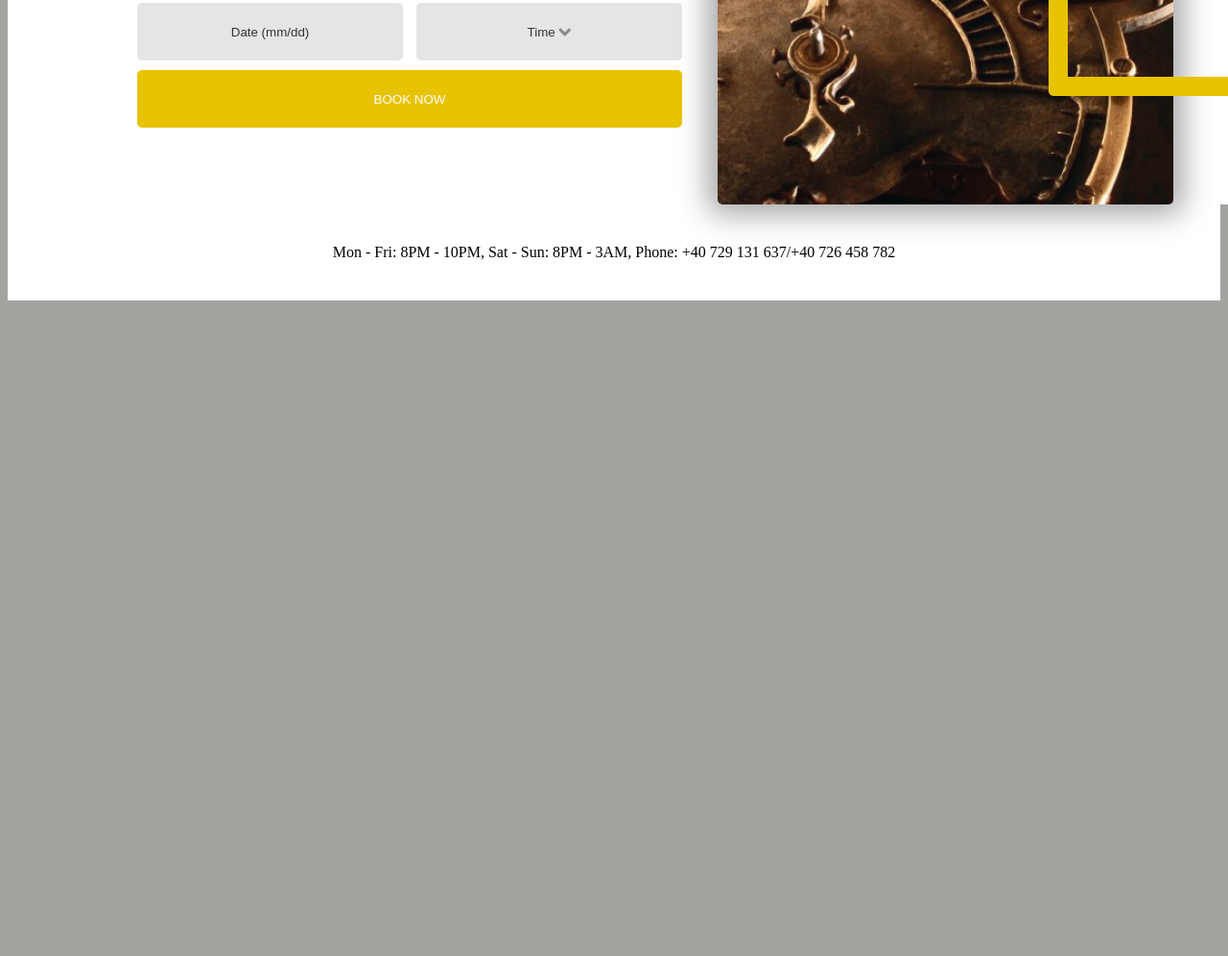
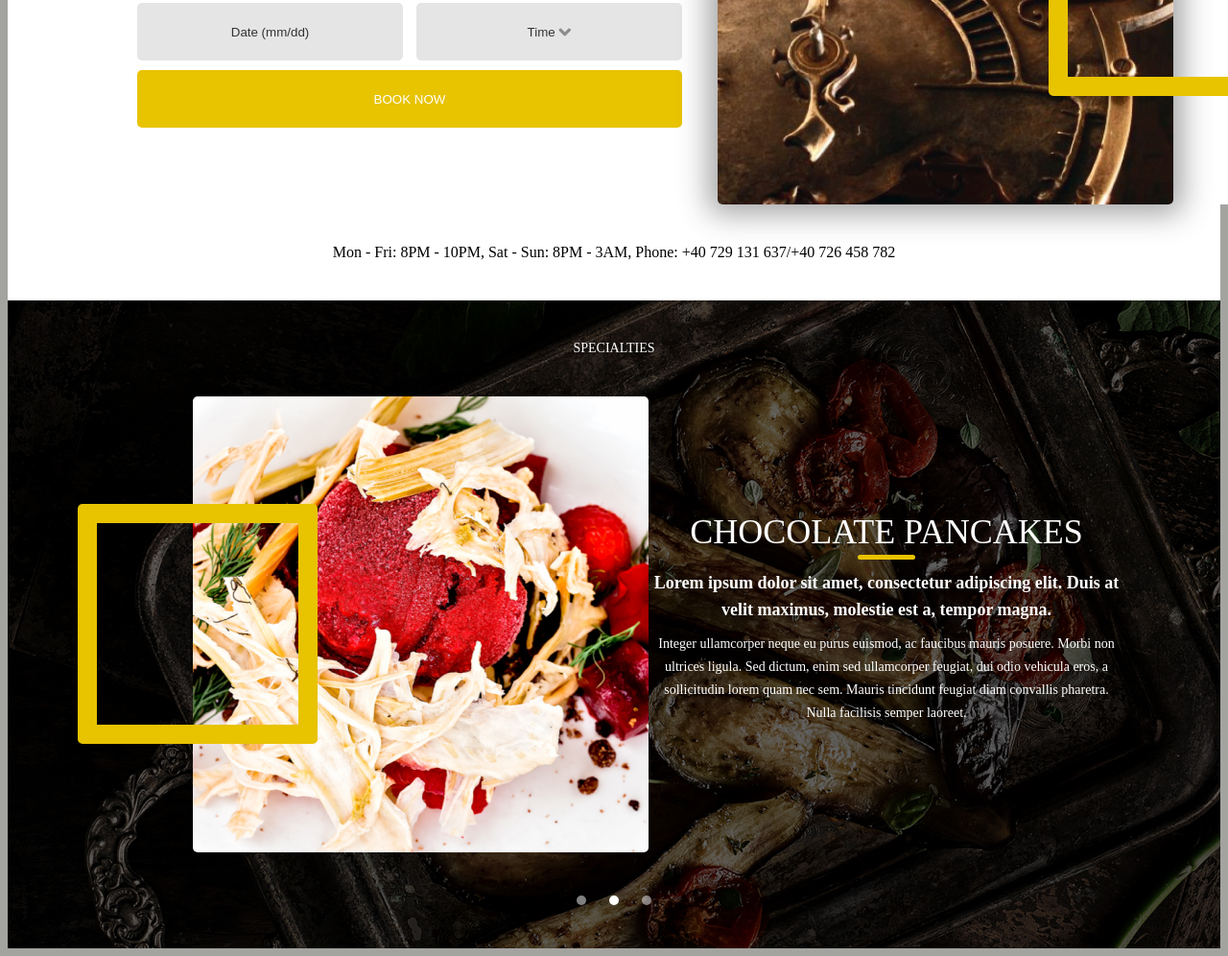
Before and after one commit to Klavdia27/Hungry-People, a plain HTML site: page index.html in a window 1280 px wide. Shown: the part 2520-3516 px from the top of the page at 96% size. Before the commit the page ends 2841 px from the top, so only its background shows below. Drawn offline with nearby package versions, Linux system fonts and the light colour scheme.

Commit message:
add chocolate to index.html

```diff
--- a/css/style.css
+++ b/css/style.css
@@ -170,7 +170,9 @@ p.vertical {
   height: 475px;
   padding: 100px;
 }
-.about-left {
+.about-left,
+.master-left,
+.chocolate-left {
   width: 50%;
   position: relative;
 }
@@ -188,6 +190,8 @@ p.vertical {
   display: flex;
   text-align: center;
   margin: 0;
+  margin-top: 10px;
+  margin-bottom: 10px;
 }
 .about-text {
   max-width: 600px;
@@ -215,11 +219,12 @@ p.vertical {
   height: 250px;
   border-radius: 5px;
 }
-.master {
+.container-master {
   height: 675px;
   background-image: url("../img/special.jpg");
 }
-.master-rectangle {
+.master-rectangle,
+.chocolate-rectangle {
   margin-top: 112px;
   left: -120px;
   position: absolute;
@@ -235,25 +240,25 @@ p.vertical {
   justify-content: center;
   height: 100px;
 }
-
-.master-img {
+.master-img,
+.chocolate-img {
   width: 475px;
   height: 475px;
+  border-radius: 5px;
 }
 .master-group {
   display: flex;
   margin-left: 193px;;
 }
-.master-right {
-  color: #fff;
-}
-.master-title {
+.master-title,
+.chocolate-title {
   margin-top: 117px;
   text-align: center;
   font-size: 36px;
   line-height: 48px;
 }
-.master-subtitle {
+.master-subtitle,
+.chocolate-subtitle {
   max-width: 600px;
   font-weight: bold;
   font-size: 18px;
@@ -261,23 +266,29 @@ p.vertical {
   display: flex;
   text-align: center;
   margin: 0;
+  margin-top: 10px;
+  margin-bottom: 10px;
 }
-.master-text {
+.master-text,
+.chocolate-text {
   max-width: 600px;
   font-size: 14px;
   line-height: 24px;
   display: flex;
   text-align: center;
 }
-.master-right {
+.master-right,
+.chocolate-right {
   margin-right: 100px;
+  color: #fff;
 }
 .container-book {
   height: 775px;
   background-color: #fff;
   padding-top: 100px;
 }
-.master-group {
+.master-group,
+.chocolate-group {
   display: flex;
   margin-left: 193px;;
 }
@@ -329,3 +340,24 @@ width: 580px;
   background-color: #E8C300;
   color: #fff;
 }
+.container-chocolate {
+  height: 675px;
+  background-image: url("../img/bg-chocolate.jpg");
+}
+.chocolate-upper {
+  height: 100px;
+}
+.chocolate-center {
+  height: 475px;
+}
+.chocolate-bottom {
+  height: 100px;
+}
+.chocolate-circle {
+  margin-left: 12px;
+  margin-right: 12px;
+}
+.chocolate-group {
+  display: flex;
+  margin-left: 193px;;
+}
--- a/index.html
+++ b/index.html
@@ -139,17 +139,14 @@
 </div>
 <!-- /.container-about -->
 
-<div class="container">
-  <div class="master">
-    <div class="team">OUR TEAM</div>
-    <div class="master-group">
-
-      <div class="about-left">
-        <img src="img/cook.jpg" alt="image: about" class="master-img">
+<div class="container container-master">
+  <div class="team">OUR TEAM</div>
+  <div class="master-group">
+    <div class="master-left">
+        <img src="img/cook.jpg" alt="image: cook" class="master-img">
         <img src="img/about-img.png" alt="image: rectangle" class="master-rectangle">
     </div>
-    <!-- /.about-left -->
-
+    <!-- /.master-left -->
     <div class="master-right">
       <div class="master-title"> MASTER CHEF </div>
       <!-- /.about-title -->
@@ -165,13 +162,11 @@
       <!-- /.about-text -->
     </div>
     <!-- /.about-right -->
-    </div>
-    <!-- /.group-master -->
+  </div>
+  <!-- /.group-master -->
+</div>
+<!-- /.container-master -->
 
-  </div>
-  <!-- /.master -->
-</div>
-<!-- /.container -->
 <div class="container">
   <div class="container-book">
         <div class="book-left">
@@ -213,5 +208,52 @@
 </div>
 <!-- /.container -->
 
+<div class="container container-chocolate">
+<div class="chocolate-upper">
+  <div class="team">SPECIALTIES</div>
+</div>
+<!-- /.chocolate-upper -->
+<div class="chocolate-center">
+
+  <div class="chocolate-group">
+    <div class="chocolate-left">
+        <img src="img/chocolate.jpg" alt="image: chocolate" class="chocolate-img">
+        <img src="img/about-img.png" alt="image: rectangle" class="chocolate-rectangle">
+    </div>
+    <!-- /.chocolate-left -->
+    <div class="chocolate-right">
+      <div class="chocolate-title"> CHOCOLATE PANCAKES </div>
+      <!-- /.chocolate-title -->
+      <div class="line-centre"></div>
+      <!-- /.line-centre -->
+      <div class="chocolate-subtitle">
+         Lorem ipsum dolor sit amet, consectetur adipiscing elit. Duis at velit maximus, molestie est a, tempor magna.
+      </div>
+      <!-- /.chocolate-subtitle -->
+      <div class="chocolate-text">
+          Integer ullamcorper neque eu purus euismod, ac faucibus mauris posuere. Morbi non ultrices ligula. Sed dictum, enim sed ullamcorper feugiat, dui odio vehicula eros, a sollicitudin lorem quam nec sem. Mauris tincidunt feugiat diam convallis pharetra. Nulla facilisis semper laoreet.
+      </div>
+      <!-- /.chocolate-text -->
+    </div>
+    <!-- /.chocolate-right -->
+  </div>
+  <!-- /.chocolate-master -->
+
+</div>
+<!-- /.chocolate-center -->
+<div class="chocolate-bottom">
+  <div class="team">
+   <img src="img/circle.svg" alt="icon: circle" class="chocolate-circle">
+   <img src="img/circle-centre.svg" alt="icon: circle" class="chocolate-circle">
+   <img src="img/circle.svg" alt="icon: circle" class="chocolate-circle">
+  </div>
+</div>
+<!-- /.chocolate-bottom -->
+
+
+</div>
+<!-- /.container container-chokolat -->
+
+
 </body>
 </html>
```
Also changed, not shown: img/bg-chocolate.jpg (added), img/chocolate.jpg (added), img/circle-centre.svg (added), img/circle.svg (added).
